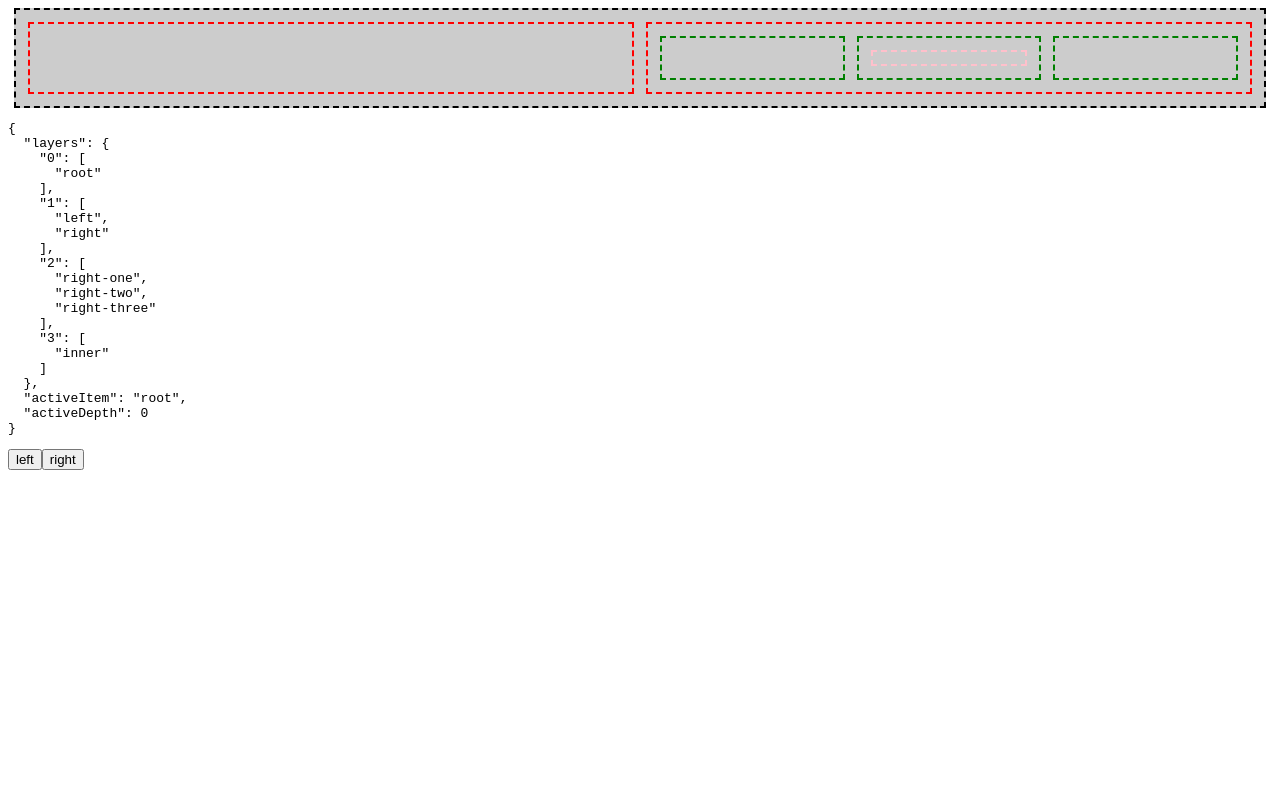
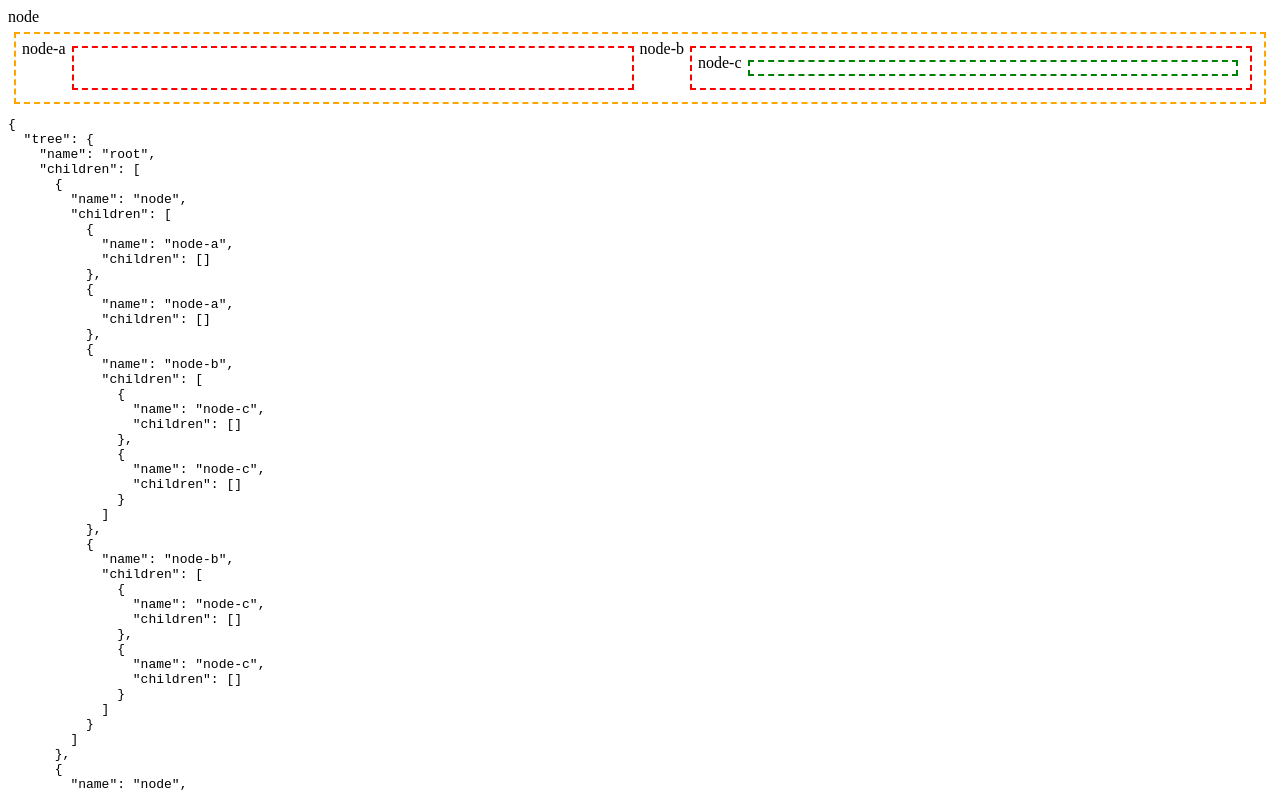
Before and after one commit to GeraldHost/react-tv-navigation, a React (Create React App) app: page / in a window 1280 px wide. Shown: the top 792 px of the page. Built offline with nearby package versions, Linux system fonts and the light colour scheme.

Commit message:
feat: convert array to tree of nodes

```diff
--- a/src/App.js
+++ b/src/App.js
@@ -31,14 +31,10 @@ function App() {
   return (
     <Provider store={store}>
       <RootProvider>
-        <Focusable itemKey="root">
-          <Focusable itemKey="left"></Focusable>
-          <Focusable itemKey="right">
-            <Focusable itemKey="right-one"></Focusable>
-            <Focusable itemKey="right-two">
-              <Focusable itemKey="inner"></Focusable>
-            </Focusable>
-            <Focusable itemKey="right-three"></Focusable>
+        <Focusable itemKey="node">
+          <Focusable itemKey="node-a"></Focusable>
+          <Focusable itemKey="node-b">
+            <Focusable itemKey="node-c"></Focusable>
           </Focusable>
         </Focusable>
       </RootProvider>
--- a/src/Focusable.js
+++ b/src/Focusable.js
@@ -1,4 +1,4 @@
-import React, { useEffect } from "react";
+import React, { useMemo } from "react";
 import { useDispatch, useSelector } from "react-redux";
 
 import { addFocusable, initFocusable } from "./focusStore";
@@ -7,22 +7,20 @@ const FocusContext = React.createContext({});
 const useFocus = () => React.useContext(FocusContext);
 
 export const Focusable = ({ children, itemKey }) => {
-  const { depth } = useFocus();
+  const { parent } = useFocus();
   const dispatch = useDispatch();
   const activeItem = useSelector((state) => state.activeItem);
 
-  useEffect(() => {
-    dispatch(addFocusable({ depth, itemKey }));
-  }, [itemKey, depth, dispatch, addFocusable]);
+  // TODO: this will break in concurrent mode?
+  useMemo(() => {
+    dispatch(addFocusable({ parent, itemKey }));
+  }, [itemKey, parent, dispatch, addFocusable]);
 
   const isActive = activeItem === itemKey;
 
   return (
-    <FocusContext.Provider
-      value={{
-        depth: depth + 1,
-      }}
-    >
+    <FocusContext.Provider value={{ parent: itemKey }}>
+      {itemKey}
       <div className={`focusable ${isActive && "active"}`}>{children}</div>
     </FocusContext.Provider>
   );
@@ -31,12 +29,7 @@ export const Focusable = ({ children, itemKey }) => {
 export const RootProvider = ({ children }) => {
   const firstActiveIndex = 0;
   return (
-    <FocusContext.Provider
-      value={{
-        depth: 0,
-        active: firstActiveIndex,
-      }}
-    >
+    <FocusContext.Provider value={{ parent: "root" }}>
       {children}
     </FocusContext.Provider>
   );
--- a/src/focusStore.js
+++ b/src/focusStore.js
@@ -6,12 +6,37 @@ export const initFocusable = createAction("INIT");
 export const right = createAction("RIGHT");
 export const left = createAction("LEFT");
 
+const createNode = (name) => ({
+  name,
+  children: []
+})
+
+const addNode = (tree, parent, nodeName) => {
+  const callback = (node) => {
+    return { ...node, children: [...node.children, createNode(nodeName)] }
+  }
+  return walk(tree, parent, callback);
+}
+
+const walk = (tree, target, callback) => {
+  if(target === tree.name) {
+    return callback(tree);
+  }
+
+  const children = tree.children.map(node => {
+    if(node.name === target) {
+      return callback(node);
+    }
+    return walk(node, target, callback);
+  });
+  return { ...tree, children };
+}
+
 const reduceAddFocusable = (state, action) => {
-  const { depth, itemKey } = action.payload;
-  const layer = state.layers[depth]
-    ? new Set([...state.layers[depth], itemKey])
-    : [itemKey];
-  return { ...state, layers: { ...state.layers, [depth]: Array.from(layer) } };
+  const { parent, itemKey } = action.payload;
+  const newTree = addNode(state.tree, parent, itemKey);
+  console.log(itemKey);
+  return {...state, tree: newTree };
 };
 
 const reduceInitFocusable = (state, action) => {
@@ -19,45 +44,45 @@ const reduceInitFocusable = (state, action) => {
 };
 
 const reduceRight = (state) => {
-  // what is the next item?
-  const depth = state.activeDepth;
-  const i = state.activeItem;
-  const layers = state.layers;
+  // // what is the next item?
+  // const depth = state.activeDepth;
+  // const i = state.activeItem;
+  // const layers = state.layers;
 
-  // is there more items in this layer?
-  const pos = layers[depth].indexOf(i) + 1;
-  if (layers[depth].length > pos) {
-    return { ...state, activeItem: layers[depth][pos] };
-  }
+  // // is there more items in this layer?
+  // const pos = layers[depth].indexOf(i) + 1;
+  // if (layers[depth].length > pos) {
+  //   return { ...state, activeItem: layers[depth][pos] };
+  // }
 
-  const nextDepth = depth + 1;
-  return { ...state, activeItem: layers[nextDepth][0], activeDepth: nextDepth };
+  // const nextDepth = depth + 1;
+  // return { ...state, activeItem: layers[nextDepth][0], activeDepth: nextDepth };
 };
 
 const reduceLeft = (state) => {
-  // what is the next item?
-  const depth = state.activeDepth;
-  const i = state.activeItem;
-  const layers = state.layers;
+  // // what is the next item?
+  // const depth = state.activeDepth;
+  // const i = state.activeItem;
+  // const layers = state.layers;
 
-  // is there more items previously in this layer?
-  const pos = layers[depth].indexOf(i);
+  // // is there more items previously in this layer?
+  // const pos = layers[depth].indexOf(i);
 
-  if (pos > 0) {
-    return { ...state, activeItem: layers[depth][pos - 1] };
-  }
+  // if (pos > 0) {
+  //   return { ...state, activeItem: layers[depth][pos - 1] };
+  // }
 
-  const nextDepth = depth - 1;
+  // const nextDepth = depth - 1;
 
-  if (nextDepth < 0) {
-    return state;
-  }
+  // if (nextDepth < 0) {
+  //   return state;
+  // }
 
-  return { ...state, activeItem: layers[nextDepth][0], activeDepth: nextDepth };
+  // return { ...state, activeItem: layers[nextDepth][0], activeDepth: nextDepth };
 };
 
 const focus = createReducer(
-  { layers: {}, activeItem: "root", activeDepth: 0 },
+  { tree: createNode("root"), activeItem: "root", activeDepth: 0 },
   {
     [addFocusable]: reduceAddFocusable,
     [initFocusable]: reduceInitFocusable,
```
